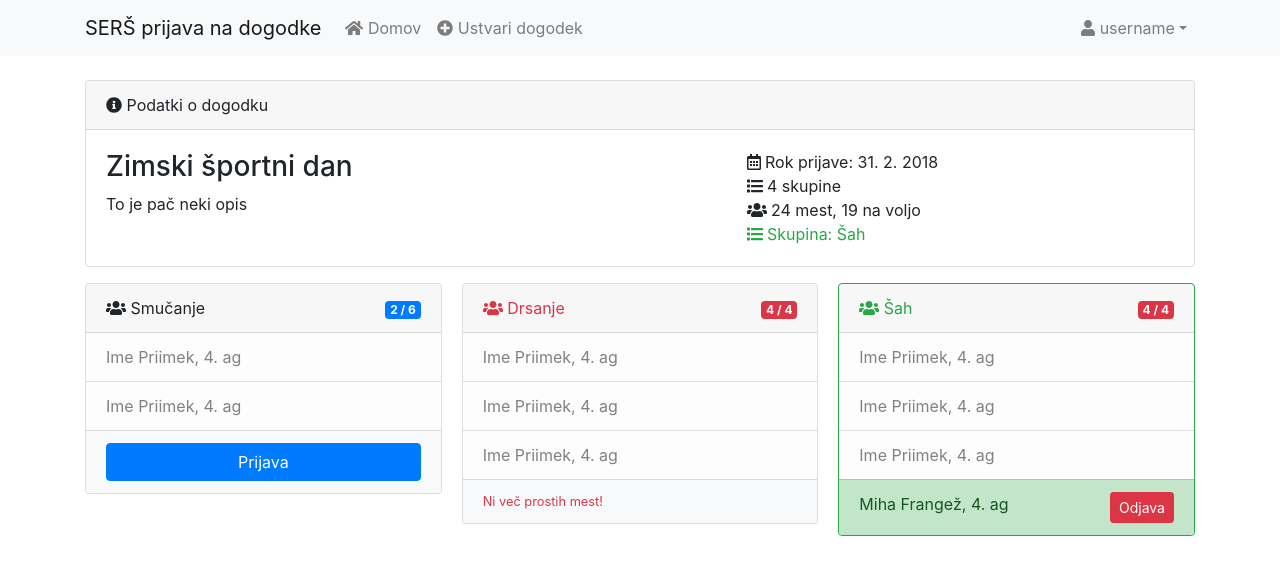
After one commit to s3r5/dogodki.sers.si, a Django app: page /dogodek/1 in a window 1280 px wide. The commit adds this page. Shown: the top 575 px of the page. Run offline with Django 3.2, Linux system fonts and the light colour scheme; some libraries are stand-ins or nearby versions.

Commit message:
Prototip vmesnika za dogodke
  -  Podatki o dogodku in prijava najn (dogodek.html)
 - Urejanje/Ustvarjanje dogodka (dogodek_edit.html)
 - Ustvarjene osnovne povezave med stranmi

```diff
--- a/dogodki_app/templates/dogodki/base.html
+++ b/dogodki_app/templates/dogodki/base.html
@@ -25,11 +25,11 @@
 			<div class="collapse navbar-collapse" id="main-nav">
 				<ul class="navbar-nav mr-auto">
 					<li class="nav-item">
-						<a class="nav-link" href="#"><i class="fas fa-home"></i> Domov</a>
+						<a class="nav-link" href="{% url 'dashboard' %}"><i class="fas fa-home"></i> Domov</a>
 					</li>
 					<!-- TODO: if admin -->
 					<li class="nav-item">
-						<a class="nav-link" href="#"><i class="fas fa-plus-circle"></i> Ustvari dogodek</a>
+						<a class="nav-link" href="{% url 'ustvari_dogodek' %}"><i class="fas fa-plus-circle"></i> Ustvari dogodek</a>
 					</li>
 					<!-- TODO: endif admin-->
 				</ul>
--- /dev/null
+++ b/dogodki_app/templates/dogodki/dogodek.html
@@ -0,0 +1,85 @@
+{% extends 'dogodki/base.html' %}
+{% block main %}
+<div class="card mb-3">
+	<div class="card-header"><i class="fas fa-info-circle"></i> Podatki o dogodku</div>
+	<div class="card-body row">
+		<div class="col-md-7">
+			<h3>Zimski športni dan</h3>
+			<p class="mb-0">To je pač neki opis</p>
+		</div>
+		<div class="col-md-5">
+			<div><i class="far fa-calendar-alt"></i> Rok prijave: 31. 2. 2018</div>
+			<div><i class="fas fa-list"></i> 4 skupine</div>
+			<div><i class="fas fa-users"></i> 24 mest, 19 na voljo</div>
+			<div class="text-success"><i class="fas fa-list"></i> Skupina: Šah</small></div>
+		</div>
+	</div>
+</div>
+
+<div class="card-columns">
+	<div class="card">
+		<div class="card-header d-flex justify-content-between">
+			<span>
+				<i class="fas fa-users"></i> Smučanje
+			</span>
+			<span>
+				<span class="badge badge-primary">2 / 6</span>
+			</span>
+		</div>
+		<ul class="list-group list-group-flush">
+			<li class="list-group-item list-group-item-light">Ime Priimek, 4. ag</li>
+			<li class="list-group-item list-group-item-light">Ime Priimek, 4. ag</li>
+			<li class="list-group-item bg-light">
+				<button type="button" class="btn btn-block btn-primary">Prijava</button>
+			</li>
+
+		</ul>
+	</div>
+	<div class="card text-danger">
+		<div class="card-header d-flex justify-content-between">
+			<span>
+				<i class="fas fa-users"></i> Drsanje
+			</span>
+			<span>
+				<span class="badge badge-danger">4 / 4</span>
+			</span>
+		</div>
+		<ul class="list-group list-group-flush">
+			<li class="list-group-item list-group-item-light">Ime Priimek, 4. ag</li>
+			<li class="list-group-item list-group-item-light">Ime Priimek, 4. ag</li>
+			<li class="list-group-item list-group-item-light">Ime Priimek, 4. ag</li>
+			<li class="list-group-item list-group-item-light small bg-light text-danger">Ni več prostih mest!</li>
+		</ul>
+	</div>
+	<div class="card text-success border-success">
+		<div class="card-header d-flex justify-content-between">
+			<span>
+				<i class="fas fa-users"></i> Šah
+			</span>
+			<span>
+				<span class="badge badge-danger">4 / 4</span>
+			</span>
+		</div>
+		<ul class="list-group list-group-flush">
+			<li class="list-group-item list-group-item-light">Ime Priimek, 4. ag</li>
+			<li class="list-group-item list-group-item-light">Ime Priimek, 4. ag</li>
+			<li class="list-group-item list-group-item-light">Ime Priimek, 4. ag</li>
+			<li class="list-group-item list-group-item-success d-flex justify-content-between">
+				Miha Frangež, 4. ag
+				<button type="button" class="btn btn-sm btn-danger">Odjava</button>
+			</li>
+		</ul>
+	</div>
+</div>
+
+<script>
+	// TODO: WYSIWYG editor
+	$("#opis").hide();
+	$("#opis-wysiwyg").show();
+
+	$("#nova-skupina").click(evt => {
+		// TODO: Dodajanje kartice za novo skupino brez kloniranja
+		$($(".skupina").get(-1)).clone().insertBefore("#nova-skupina")
+	});
+</script>
+{% endblock main %}
--- a/dogodki_app/views.py
+++ b/dogodki_app/views.py
@@ -4,3 +4,9 @@ from django.views.generic.base import TemplateView
 
 class DashboardView(TemplateView):
 	template_name = "dogodki/dashboard.html"
+
+class DogodekView(TemplateView): # TODO: DetailView
+	template_name = "dogodki/dogodek.html"
+
+class UstvariDogodekView(TemplateView):  # TODO: CreateView
+	template_name = "dogodki/dogodek_edit.html"
--- a/dogodki_core/urls.py
+++ b/dogodki_core/urls.py
@@ -8,6 +8,8 @@ from django.urls import path
 import dogodki_app.views
 
 urlpatterns = [
-	path("", dogodki_app.views.DashboardView.as_view()),
+	path("", dogodki_app.views.DashboardView.as_view(), name="dashboard"),
+	path("dogodek/ustvari", dogodki_app.views.UstvariDogodekView.as_view(), name="ustvari_dogodek"),
+	path("dogodek/<int:id>", dogodki_app.views.DogodekView.as_view(), name="dogodek"),
 	path('admin/', admin.site.urls),
 ]
```
Also changed, not shown: dogodki_app/templates/dogodki/dashboard.html (+4 -4 lines), dogodki_app/templates/dogodki/dogodek_edit.html (added).
